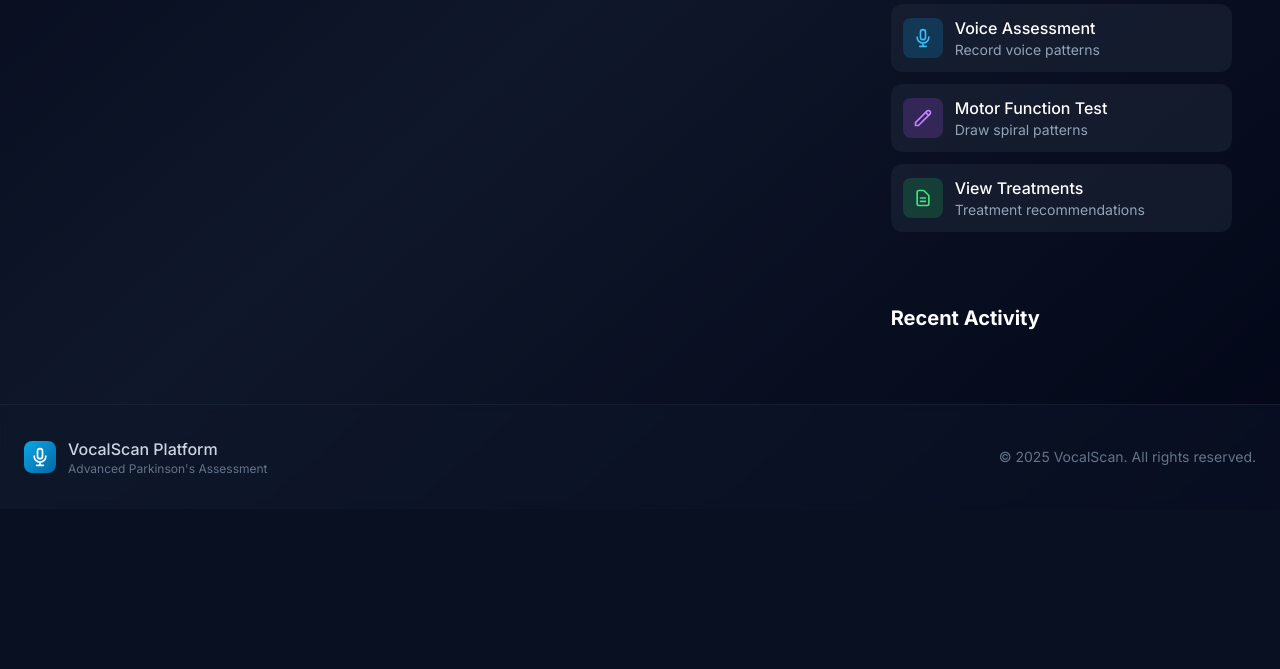
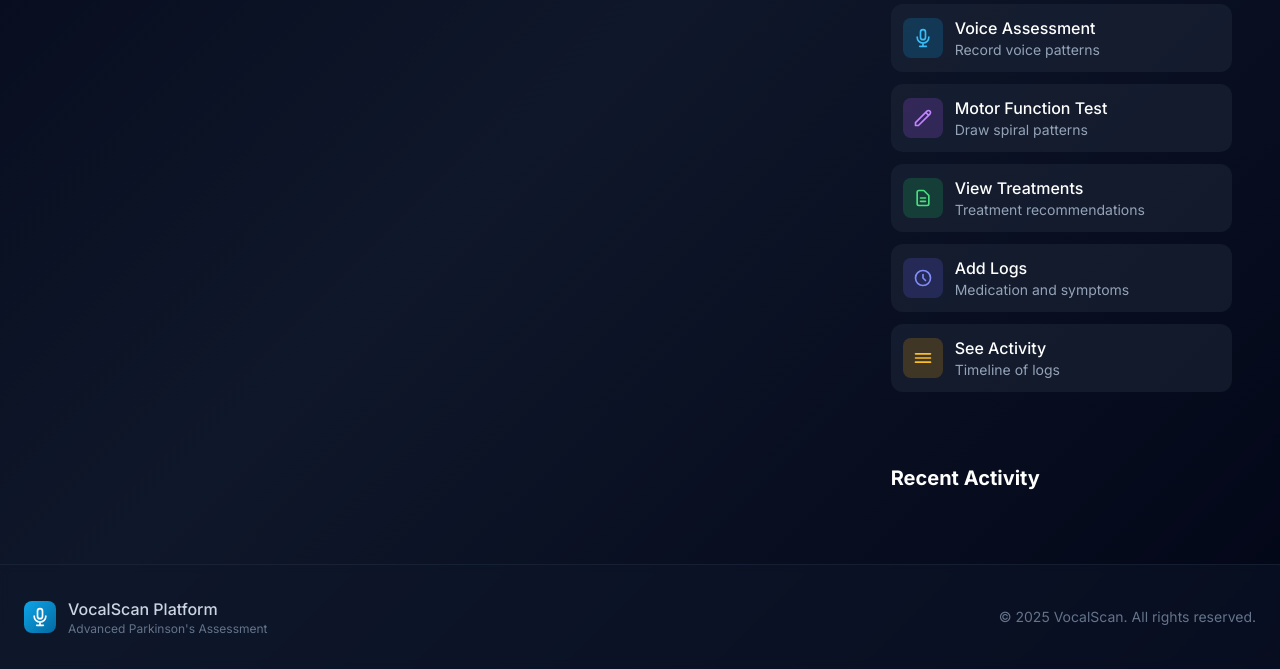
Before and after one commit to KrazeeCoder/VocalScan, a Flask app: page /dashboard in a window 1280 px wide. Shown: the part 613-1282 px from the top of the page. Before the commit the page ends 1087 px from the top, so only its background shows below. Run offline with Flask 3, Linux system fonts and the light colour scheme; some libraries are stand-ins or nearby versions.

Commit message:
some css

```diff
--- a/backend/templates/activity.html
+++ b/backend/templates/activity.html
@@ -1,7 +1,7 @@
 {% extends 'base.html' %}
 {% block content %}
 <div class="mt-6">
-  <div class="card p-6 mb-4">
+  <div class="bg-dark-700 border border-dark-600 rounded-xl backdrop-blur-sm shadow-2xl hover:shadow-3xl transition-all duration-300 transform hover:-translate-y-1 p-6 mb-4">
     <div class="flex items-center justify-between mb-4">
       <h2 class="text-xl font-semibold">Activity</h2>
       <a href="/export" class="btn">Export</a>
@@ -29,7 +29,7 @@
     </div>
   </div>
 
-  <div class="card p-6">
+  <div class="bg-dark-700 border border-dark-600 rounded-xl backdrop-blur-sm shadow-2xl hover:shadow-3xl transition-all duration-300 transform hover:-translate-y-1 p-6">
     <div id="emptyState" class="text-sm text-gray-600 hidden">No activity in this range.</div>
     <div id="list" class="space-y-3"></div>
   </div>
--- a/backend/templates/base.html
+++ b/backend/templates/base.html
@@ -110,6 +110,11 @@
         @apply bg-gradient-to-r from-red-600 to-red-700 hover:from-red-700 hover:to-red-800 text-white font-medium px-6 py-3 rounded-xl shadow-lg hover:shadow-xl transition-all duration-300;
       }
 
+      /* Default Button */
+      .btn {
+        @apply bg-gradient-to-r from-primary-600 to-primary-700 hover:from-primary-700 hover:to-primary-800 text-white font-medium px-6 py-3 rounded-xl shadow-lg hover:shadow-xl transition-all duration-300 transform hover:-translate-y-0.5 active:translate-y-0;
+      }
+
       /* Enhanced Card Styles */
       .card {
         @apply bg-dark-800/50 backdrop-blur-sm border border-dark-700/50 rounded-2xl shadow-2xl;
@@ -119,9 +124,14 @@
         @apply hover:bg-dark-800/70 hover:border-dark-600/50 hover:shadow-3xl transition-all duration-300 transform hover:-translate-y-1;
       }
 
+      /* Solid Card Styles (match input appearance) */
+      .card-solid {
+        @apply bg-dark-700 border border-dark-600 rounded-xl backdrop-blur-sm shadow-2xl hover:shadow-3xl transition-all duration-300 transform hover:-translate-y-1;
+      }
+
       /* Enhanced Input Styles */
       .input {
-        @apply bg-dark-800 border border-dark-600 text-dark-100 placeholder-dark-400 rounded-xl px-4 py-3 focus:border-primary-500 focus:ring-2 focus:ring-primary-500/20 transition-all duration-200;
+        @apply bg-dark-700 border border-dark-600 text-white placeholder-dark-400 rounded-xl px-4 py-3 focus:border-primary-500 focus:ring-2 focus:ring-primary-500/20 transition-all duration-200;
       }
 
       /* Glass Effect */
--- a/backend/templates/dashboard.html
+++ b/backend/templates/dashboard.html
@@ -205,6 +205,30 @@
             <p class="text-dark-400 text-sm">Treatment recommendations</p>
           </div>
         </a>
+
+        <a href="/logs" class="flex items-center p-3 bg-dark-800/50 hover:bg-dark-700/50 rounded-xl transition-all duration-200 group">
+          <div class="w-10 h-10 bg-indigo-500/20 rounded-lg flex items-center justify-center mr-3 group-hover:bg-indigo-500/30">
+            <svg class="w-5 h-5 text-indigo-400" fill="none" stroke="currentColor" viewBox="0 0 24 24">
+              <path stroke-linecap="round" stroke-linejoin="round" stroke-width="2" d="M12 8v4l3 3m6-3a9 9 0 11-18 0 9 9 0 0118 0z"></path>
+            </svg>
+          </div>
+          <div>
+            <p class="text-white font-medium">Add Logs</p>
+            <p class="text-dark-400 text-sm">Medication and symptoms</p>
+          </div>
+        </a>
+
+        <a href="/activity" class="flex items-center p-3 bg-dark-800/50 hover:bg-dark-700/50 rounded-xl transition-all duration-200 group">
+          <div class="w-10 h-10 bg-amber-500/20 rounded-lg flex items-center justify-center mr-3 group-hover:bg-amber-500/30">
+            <svg class="w-5 h-5 text-amber-400" fill="none" stroke="currentColor" viewBox="0 0 24 24">
+              <path stroke-linecap="round" stroke-linejoin="round" stroke-width="2" d="M3 7h18M3 12h18M3 17h18"></path>
+            </svg>
+          </div>
+          <div>
+            <p class="text-white font-medium">See Activity</p>
+            <p class="text-dark-400 text-sm">Timeline of logs</p>
+          </div>
+        </a>
       </div>
     </div>
 
--- a/backend/templates/export.html
+++ b/backend/templates/export.html
@@ -1,6 +1,6 @@
 {% extends 'base.html' %}
 {% block content %}
-<div class="mt-6 card p-6">
+<div class="mt-6 bg-dark-700 border border-dark-600 rounded-xl backdrop-blur-sm shadow-2xl hover:shadow-3xl transition-all duration-300 transform hover:-translate-y-1 p-6">
   <h2 class="text-xl font-semibold mb-4">Export</h2>
   <div class="grid md:grid-cols-2 gap-6">
     <div>
--- a/backend/templates/logs.html
+++ b/backend/templates/logs.html
@@ -1,7 +1,7 @@
 {% extends 'base.html' %}
 {% block content %}
 <div class="grid lg:grid-cols-2 gap-6 mt-6">
-  <div class="rounded-xl border border-gray-200 bg-white shadow-sm p-6">
+  <div class="bg-dark-700 border border-dark-600 rounded-xl backdrop-blur-sm shadow-2xl hover:shadow-3xl transition-all duration-300 transform hover:-translate-y-1 p-6">
     <h2 class="text-xl font-semibold mb-4">Log Medication</h2>
     <div class="space-y-3">
       <label class="block text-sm">Medication ID (optional)</label>
@@ -19,7 +19,7 @@
     </div>
   </div>
 
-  <div class="rounded-xl border border-gray-200 bg-white shadow-sm p-6">
+  <div class="bg-dark-700 border border-dark-600 rounded-xl backdrop-blur-sm shadow-2xl hover:shadow-3xl transition-all duration-300 transform hover:-translate-y-1 p-6">
     <h2 class="text-xl font-semibold mb-4">Log Symptoms</h2>
     <div class="grid grid-cols-2 gap-4">
       <div>
```
